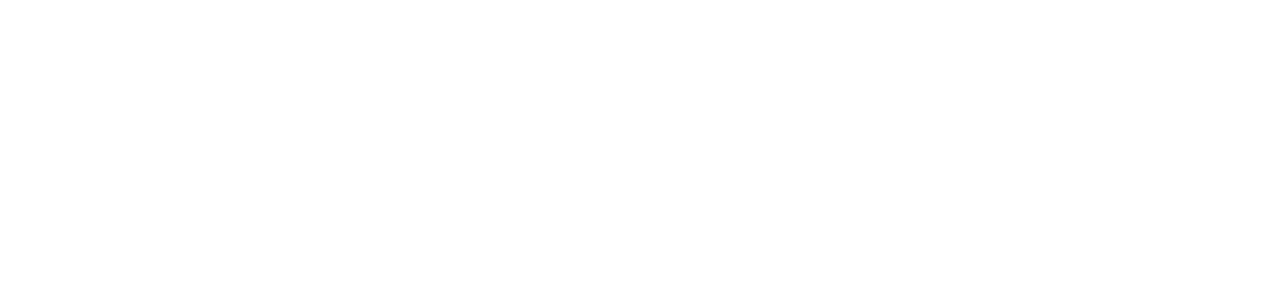
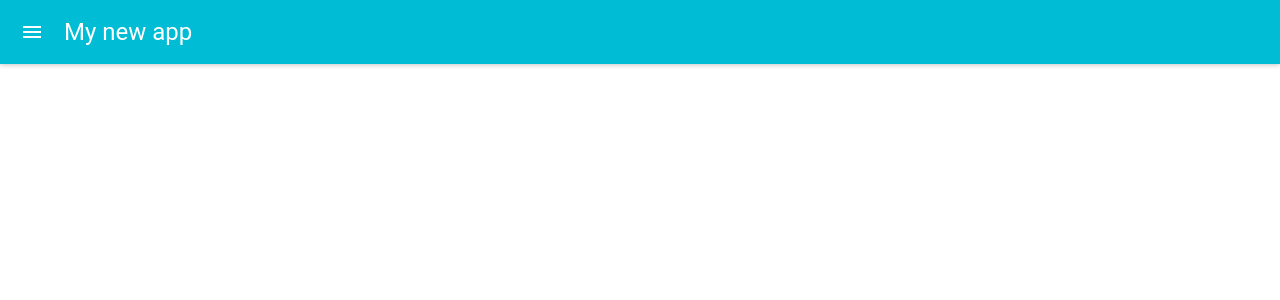
Before and after one commit to AndrzejRokosz/monogo-recruitment-task, a React (Create React App) app: page / in a window 1280 px wide. Shown: the top 300 px of the page. Built offline with nearby package versions, Linux system fonts and the light colour scheme.

Commit message:
basic nav with material -ui

```diff
--- a/package.json
+++ b/package.json
@@ -3,8 +3,12 @@
   "version": "0.1.0",
   "private": true,
   "dependencies": {
+    "g": "^2.0.1",
+    "material-ui": "^0.20.2",
     "react": "^16.6.3",
     "react-dom": "^16.6.3",
+    "react-router": "^4.3.1",
+    "react-router-dom": "^4.3.1",
     "react-scripts": "2.1.1"
   },
   "scripts": {
--- a/src/App.js
+++ b/src/App.js
@@ -1,13 +1,12 @@
 import React, { Component } from 'react'
+import Router from './Navigation/Router';
 
 
 
 class App extends Component {
   render() {
     return (
-      <div className="App">
-
-      </div>
+      <Router/>
     )
   }
 }
--- /dev/null
+++ b/src/Navigation/AppBar.js
@@ -0,0 +1,10 @@
+import React from 'react'
+import AppBar from 'material-ui/AppBar'
+
+const MyAppBar =(props)=>(
+    <AppBar
+        title={props.title}
+        onLeftIconButtonClick={props.onLeftIconButtonClick}
+    />
+)
+export default MyAppBar
--- /dev/null
+++ b/src/Navigation/Navigation.js
@@ -0,0 +1,20 @@
+import React from 'react'
+
+import MyAppBar from './AppBar';
+import SideBar from './SideBar';
+
+const Navigation=(props)=>(
+<div>
+    <MyAppBar
+    title={props.title}
+    onLeftIconButtonClick={props.onLeftIconButtonClick}
+    />
+    <SideBar
+    open={props.open}
+    >
+        {props.children}
+    </SideBar>
+</div>
+)
+
+export default Navigation
--- /dev/null
+++ b/src/Navigation/Router.js
@@ -0,0 +1,60 @@
+import React from 'react'
+import Navigation from './Navigation'
+import { BrowserRouter, Route, Link } from 'react-router-dom'
+
+import ListView from '../View/ListView'
+import AboutView from '../View/AboutView'
+import MenuItem from 'material-ui/MenuItem';
+
+const style = {
+    link: {
+        textDecoration: 'none'
+    }
+}
+
+
+
+class Router extends React.Component {
+    state = {
+        title: 'My new app',
+        isDrawerOpen: false
+    }
+
+    toggleDrawer = () => this.setState({ isDrawerOpen: !this.state.isDrawerOpen })
+    handleClose = () => this.setState({ isDrawerOpen: false })
+
+    render() {
+        return (
+            <BrowserRouter>
+                <div>
+                    <Navigation
+                        title={this.state.title}
+                        onLeftIconButtonClick={this.toggleDrawer}
+                        open={this.state.isDrawerOpen}
+                    >
+
+                        <Link
+                            style={style.link}
+                            onClick={this.handleClose}
+                            to='/'>
+                            <MenuItem>List</MenuItem>
+                        </Link>
+
+                        <Link
+                            style={style.link}
+                            onClick={this.handleClose}
+                            to='/about'>
+                            <MenuItem>About</MenuItem>
+                        </Link>
+
+                    </Navigation>
+                    <Route path="/" exact component={ListView} />
+                    <Route path="/list" exact component={ListView} />
+                    <Route path="/about" component={AboutView} />
+
+                </div>
+            </BrowserRouter>
+        )
+    }
+}
+export default Router
--- /dev/null
+++ b/src/Navigation/SideBar.js
@@ -0,0 +1,15 @@
+import React from 'react'
+import { Drawer} from 'material-ui';
+
+
+
+const SideBar = (props) => (
+    <Drawer
+        docked={false}
+        width={200}
+        open={props.open}
+    >
+        {props.children}
+    </Drawer>
+)
+export default SideBar
--- /dev/null
+++ b/src/View/AboutView.js
@@ -0,0 +1,9 @@
+import React from 'react'
+
+const AboutView=(props)=>(
+    <div>
+
+    </div>
+)
+
+export default AboutView
--- /dev/null
+++ b/src/View/ListView.js
@@ -0,0 +1,13 @@
+import React from 'react'
+
+class ListView extends React.Component{
+    render(){
+        return(
+            <div>
+
+            </div>
+        )
+    }
+}
+
+export default ListView
--- a/src/index.js
+++ b/src/index.js
@@ -2,8 +2,13 @@
 import ReactDOM from 'react-dom'
 import './index.css'
 import App from './App'
+import { MuiThemeProvider } from 'material-ui/styles';
 
 
 ReactDOM.render(
-<App />,
- document.getElementById('root'))
+    <MuiThemeProvider>
+        <App />
+    </MuiThemeProvider>
+    ,
+    document.getElementById('root')
+    )
```
Also changed, not shown: 1 other file (tests, documents, lock files or other folders).
